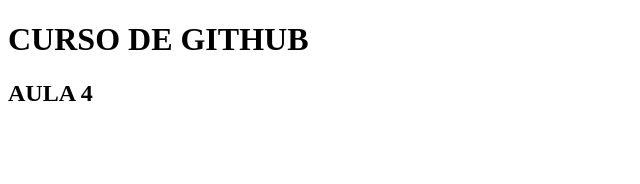
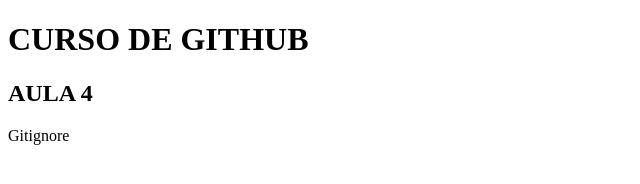
Before and after one commit to KazzenBS/git122023, a plain HTML site: page index.html in a window 1280 px wide. Shown: the full height of the page, 0-640 px from the left. Drawn offline with Linux system fonts and the light colour scheme.

Commit message:
mudanças na index e gitignore

```diff
--- a/index.html
+++ b/index.html
@@ -10,6 +10,7 @@
     <div>
         <h1>CURSO DE GITHUB</h1>
         <H2>AULA 4</H2>
+        <p>Gitignore</p>
     </div>
 
 </body>
```
Also changed, not shown: 1 other file.
